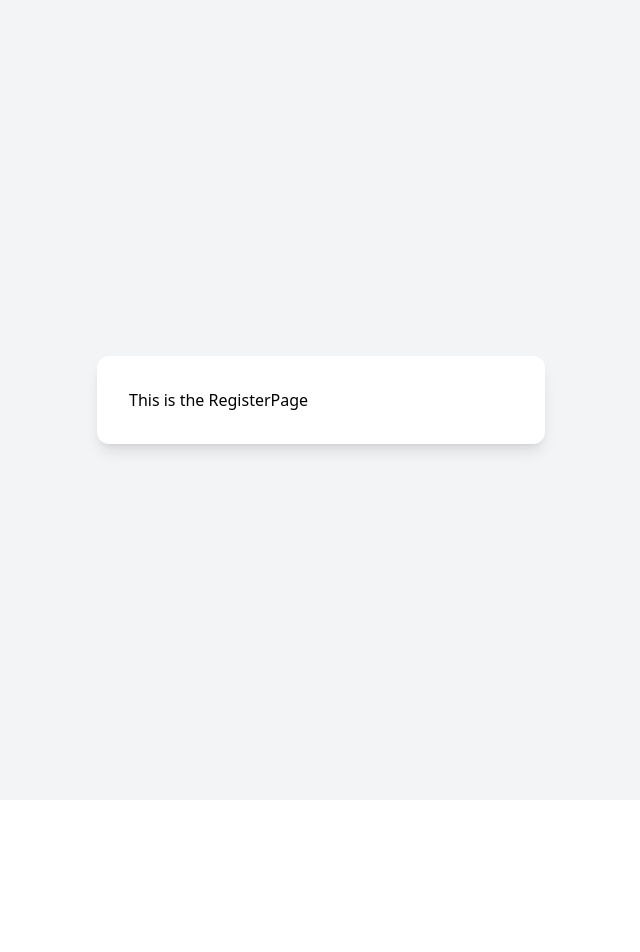
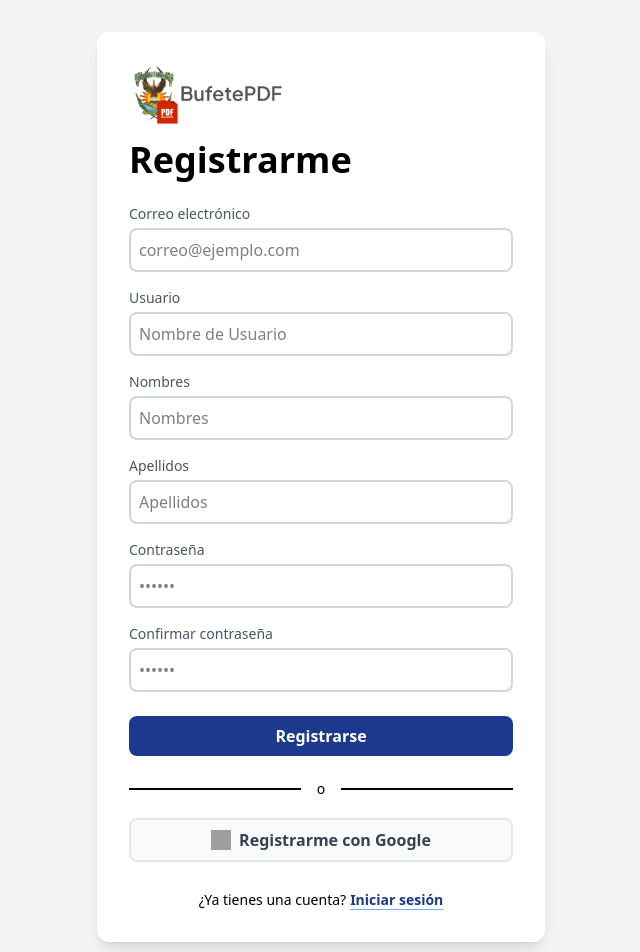
Before and after one commit to Adrieliyo/BufetePDFReader-frontend, a React (Vite) app: page /auth/register in a window 1280 px wide. Shown: the top 952 px of the page, without its empty margins (319-959 px from the left). Before the commit the page ends 800 px from the top, so only its background shows below. Built offline with nearby package versions, Linux system fonts and the light colour scheme; grey boxes are pictures that could not be loaded.

Commit message:
Refactor AuthLayout, LoginPage, and RegisterPage components; enhance layout and add navigation functionality

```diff
--- a/src/app/layouts/AuthLayout.tsx
+++ b/src/app/layouts/AuthLayout.tsx
@@ -1,5 +1,6 @@
-import { Outlet, useNavigate, useLocation } from "react-router-dom";
-import { Button } from "../../components/Button";
+import { Outlet } from "react-router-dom";
+// import { Outlet, useNavigate, useLocation } from "react-router-dom";
+// import { Button } from "../../components/Button";
 
 export function AuthLayout() {
   // const navigate = useNavigate();
@@ -28,7 +29,7 @@ export function AuthLayout() {
     //   </div>
     // </div>
 
-    <div className="flex items-center justify-center min-h-screen bg-gray-100">
+    <div className="flex items-center justify-center min-h-screen bg-gray-100 p-8">
       <div className="w-full max-w-md p-8 space-y-6 bg-white shadow-lg rounded-xl">
         <Outlet />
       </div>
--- a/src/features/auth/LoginPage.tsx
+++ b/src/features/auth/LoginPage.tsx
@@ -1,8 +1,15 @@
+import { useNavigate } from 'react-router-dom';
+
 export function LoginPage() {
+  const navigate = useNavigate();
+
+  const handleRegisterClick = (e: React.MouseEvent) => {
+    e.preventDefault();
+    navigate('/auth/register');
+  };
+
+
   return (
-    // <div>
-    //   <h1>This is the LoginPage</h1>
-    // </div>
     <div>
       <img src="../../src/assets/BufetePDFReaderFullLogo.png" alt="BufetePDFReaderLogo"
         className="h-16 w-auto mb-3"
@@ -11,17 +18,17 @@ export function LoginPage() {
 
       <form className="space-y-4">
         <div>
-          <label className="block text-sm font-medium" htmlFor="emailOrUsername">Correo electrónico o nombre de usuario</label>
+          <label className="block text-sm font-medium text-gray-600" htmlFor="emailOrUsername">Correo electrónico o nombre de usuario</label>
           <input
             id="emailOrUsername"
             type="text"
             placeholder="correo@ejemplo.com o username"
-            className="w-full p-2 mt-1 border-2 rounded-lg focus:outline-none focus:ring-1 focus:border-blue-500 focus:ring-blue-500"
+            className="w-full p-2 mt-1 border-2 border-gray-300 rounded-lg focus:outline-none focus:ring-1 focus:border-blue-500 focus:ring-blue-500"
           />
         </div>
 
         <div>
-          <label className="flex justify-between text-sm font-medium" htmlFor="password">
+          <label className="flex justify-between text-sm font-medium text-gray-600" htmlFor="password">
             Contraseña
             {/* <a href="#" className="text-blue-500 hover:underline">Forgot your password?</a> */}
           </label>
@@ -29,7 +36,7 @@ export function LoginPage() {
             id="password"
             type="password"
             placeholder="••••••"
-            className="w-full p-2 mt-1 border-2 rounded-lg focus:outline-none focus:ring-1 focus:border-blue-500 focus:ring-blue-500"
+            className="w-full p-2 mt-1 border-2 border-gray-300 rounded-lg focus:outline-none focus:ring-1 focus:border-blue-500 focus:ring-blue-500"
           />
         </div>
 
@@ -44,15 +51,22 @@ export function LoginPage() {
 
         </div>
 
-        <button className="w-full p-2 font-semibold text-white bg-blue-900 rounded-lg hover:bg-blue-800">Iniciar sesión</button>
+        <button className="w-full p-2 mt-2 font-semibold text-white bg-blue-900 rounded-lg hover:bg-blue-800">Iniciar sesión</button>
       </form>
 
+
       <p className="text-sm mt-7 mb-7 text-center">
-        ¿No tienes una cuenta? <a href="#" className="text-blue-900 font-bold no-underline link-underline">Registrarme</a>
+        ¿No tienes una cuenta?
+        <a href="#" onClick={handleRegisterClick}
+          className="ml-1 text-blue-900 font-bold no-underline link-underline">
+          Registrarme
+        </a>
       </p>
 
+
+
       <div className="relative flex items-center justify-center my-4">
-        <span className="absolute px-4 bg-white text-sm">or</span>
+        <span className="absolute px-4 bg-white text-sm">o</span>
         <hr className="w-full border" />
       </div>
 
--- a/src/features/auth/RegisterPage.tsx
+++ b/src/features/auth/RegisterPage.tsx
@@ -1,7 +1,106 @@
+import { useNavigate } from 'react-router-dom';
+
 export function RegisterPage() {
-    return (
+  const navigate = useNavigate();
+
+  const handleRegisterClick = (e: React.MouseEvent) => {
+    e.preventDefault();
+    navigate('/auth/register');
+  };
+
+  return (
+    <div>
+      <img src="../../src/assets/BufetePDFReaderFullLogo.png" alt="BufetePDFReaderLogo"
+        className="h-16 w-auto mb-3"
+      />
+      <h2 className="text-4xl font-bold mb-6">Registrarme</h2>
+
+      <form className="space-y-4">
       <div>
-        <h1>This is the RegisterPage</h1>
+          <label className="block text-sm font-medium text-gray-600" htmlFor="email">Correo electrónico</label>
+          <input
+            id="names"
+            type="email"
+            placeholder="correo@ejemplo.com"
+            className="w-full p-2 mt-1 border-2 border-gray-300 rounded-lg focus:outline-none focus:ring-1 focus:border-blue-500 focus:ring-blue-500"
+          />
+        </div>
+
+        <div>
+          <label className="block text-sm font-medium text-gray-600" htmlFor="names">Usuario</label>
+          <input
+            id="username"
+            type="text"
+            placeholder="Nombre de Usuario"
+            className="w-full p-2 mt-1 border-2 border-gray-300 rounded-lg focus:outline-none focus:ring-1 focus:border-blue-500 focus:ring-blue-500"
+          />
+        </div>
+
+        <div>
+          <label className="block text-sm font-medium text-gray-600" htmlFor="names">Nombres</label>
+          <input
+            id="names"
+            type="text"
+            placeholder="Nombres"
+            className="w-full p-2 mt-1 border-2 border-gray-300 rounded-lg focus:outline-none focus:ring-1 focus:border-blue-500 focus:ring-blue-500"
+          />
+        </div>
+
+        <div>
+          <label className="block text-sm font-medium text-gray-600" htmlFor="lastnames">Apellidos</label>
+          <input
+            id="lastnames"
+            type="text"
+            placeholder="Apellidos"
+            className="w-full p-2 mt-1 border-2 border-gray-300 rounded-lg focus:outline-none focus:ring-1 focus:border-blue-500 focus:ring-blue-500"
+          />
+        </div>
+
+        <div>
+          <label className="flex justify-between text-sm font-medium text-gray-600" htmlFor="password">
+            Contraseña
+          </label>
+          <input
+            id="password"
+            type="password"
+            placeholder="••••••"
+            className="w-full p-2 mt-1 border-2 border-gray-300 rounded-lg focus:outline-none focus:ring-1 focus:border-blue-500 focus:ring-blue-500"
+          />
+        </div>
+
+        <div>
+          <label className="flex justify-between text-sm font-medium text-gray-600" htmlFor="confirm-password">
+            Confirmar contraseña
+          </label>
+          <input
+            id="confirm-password"
+            type="password"
+            placeholder="••••••"
+            className="w-full p-2 mt-1 border-2 border-gray-300 rounded-lg focus:outline-none focus:ring-1 focus:border-blue-500 focus:ring-blue-500"
+          />
+        </div>
+        <button className="w-full p-2 mt-2 mb-4 font-semibold text-white bg-blue-900 rounded-lg hover:bg-blue-800">Registrarse</button>
+      </form>
+
+      <div className="relative flex items-center justify-center my-4">
+        <span className="absolute px-4 bg-white text-sm">o</span>
+        <hr className="w-full border" />
       </div>
-    )
-  }
+
+      <button
+        className="w-full mt-7 p-2 font-semibold text-gray-700 bg-gray-50 border-2 border-gray-200 rounded-lg hover:bg-gray-100 flex items-center justify-center">
+        <img src="https://www.svgrepo.com/show/355037/google.svg" className="w-5 h-5 mr-2" alt="Google logo" />
+        Registrarme con Google
+      </button>
+
+      <p className="text-sm mt-7 text-center">
+        ¿Ya tienes una cuenta?
+        <a href="#" onClick={handleRegisterClick}
+          className="ml-1 text-blue-900 font-bold no-underline link-underline">
+          Iniciar sesión
+        </a>
+      </p>
+    </div>
+
+  )
+}
```
